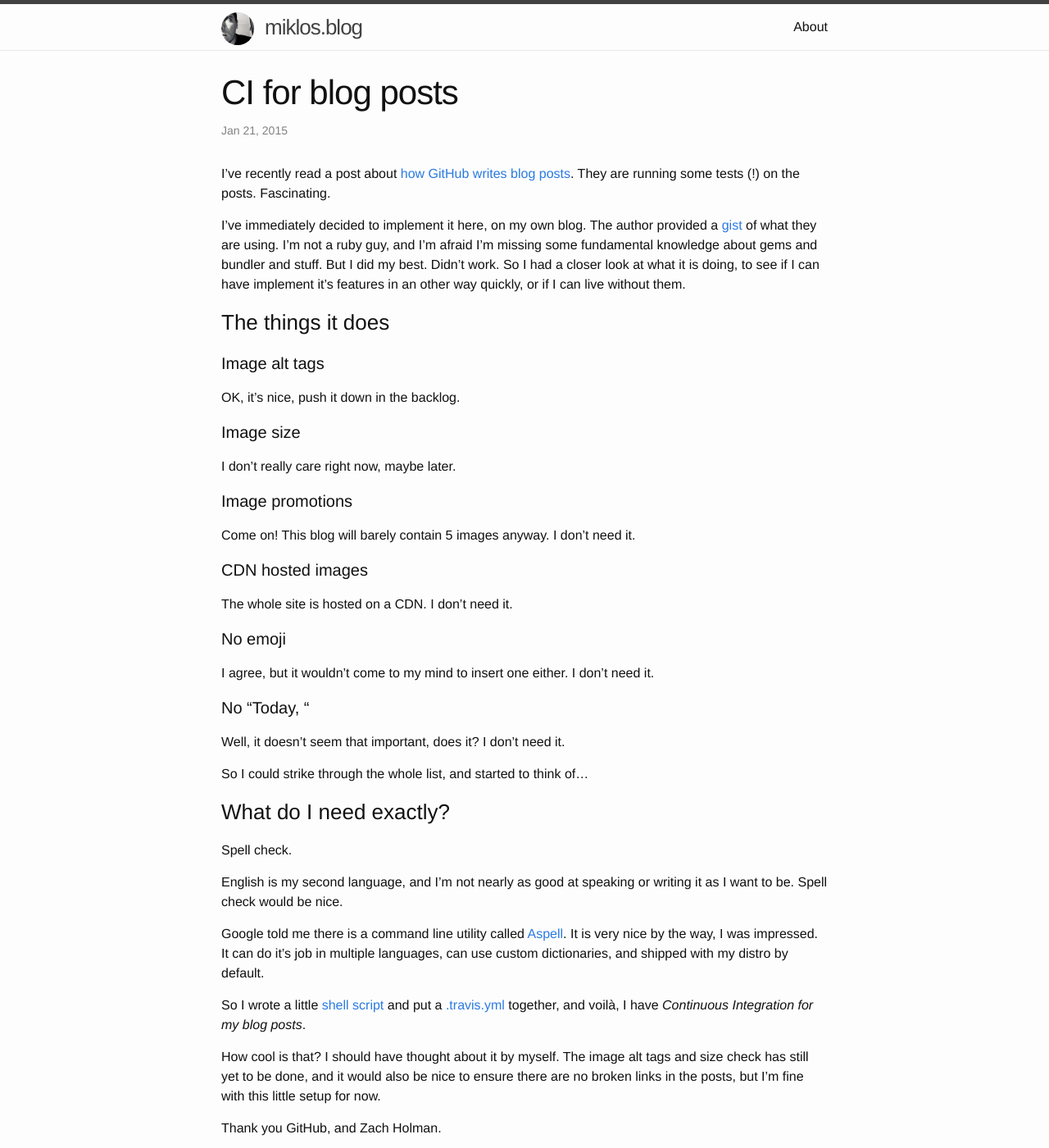
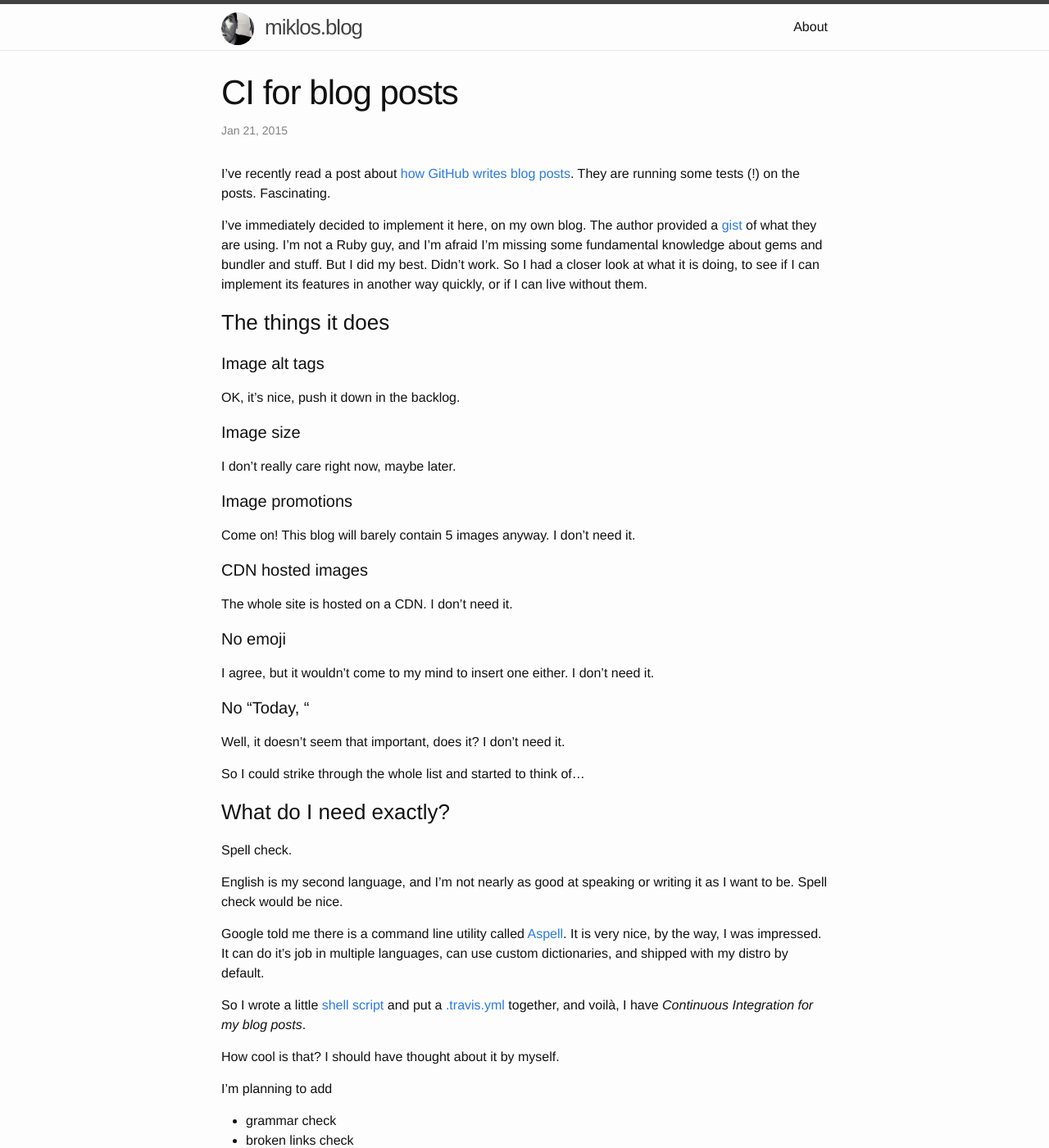
Before and after one commit to miklos-martin/miklos-martin.github.io, a Jekyll site: the page built from _posts/2015-01-21-ci-for-blog-posts.md, in a window 1280 px wide and 1400 px high. Shown: the whole window at 82% size. Built offline with Jekyll 4.4.1, drawn with Linux system fonts in a browser that asks for light colours; comment, search, counter and statistics services are not loaded; some of the changed text lies outside the part shown.

Commit message:
minor fixes

```diff
--- a/_posts/2015-01-21-ci-for-blog-posts.md
+++ b/_posts/2015-01-21-ci-for-blog-posts.md
@@ -4,10 +4,11 @@
 date: 2015-01-21
 categories: tips ci
 ---
+
 I've recently read a post about [how GitHub writes blog posts][github posts]. They are running some tests (!) on the posts. Fascinating.
 
 I've immediately decided to implement it here, on my own blog.
-The author provided a [gist] of what they are using. I'm not a ruby guy, and I'm afraid I'm missing some fundamental knowledge about gems and bundler and stuff. But I did my best. Didn't work. So I had a closer look at what it is doing, to see if I can have implement it's features in an other way quickly, or if I can live without them.
+The author provided a [gist] of what they are using. I'm not a Ruby guy, and I'm afraid I'm missing some fundamental knowledge about gems and bundler and stuff. But I did my best. Didn't work. So I had a closer look at what it is doing, to see if I can implement its features in another way quickly, or if I can live without them.
 
 ### The things it does
 
@@ -33,7 +34,7 @@
 Well, it doesn't seem that important, does it?
 I don't need it.
 
-So I could strike through the whole list, and started to think of...
+So I could strike through the whole list and started to think of...
 
 ### What do I need exactly?
 
@@ -41,13 +42,20 @@
 
 English is my second language, and I'm not nearly as good at speaking or writing it as I want to be. Spell check would be nice.
 
-Google told me there is a command line utility called [Aspell]. It is very nice by the way, I was impressed. It can do it's job in multiple languages, can use custom dictionaries, and shipped with my distro by default.
+Google told me there is a command line utility called [Aspell]. It is very nice, by the way, I was impressed. It can do it's job in multiple languages, can use custom dictionaries, and shipped with my distro by default.
 
 So I wrote a little [shell script][spell check] and put a [.travis.yml][travis] together, and voilà, I have _Continuous Integration for my blog posts_.
 
-How cool is that? I should have thought about it by myself. The image alt tags and size check has still yet to be done, and it would also be nice to ensure there are no broken links in the posts, but I'm fine with this little setup for now.
+How cool is that? I should have thought about it by myself.
 
-Thank you GitHub, and Zach Holman.
+I'm planning to add
+- grammar check
+- broken links check
+- image alt tags and size checks after I've added at least one image
+
+So there are a number of things that has yet to be done, but I'm fine with this setup for now.
+
+Thank you, GitHub and Zach Holman.
 
 [github posts]: http://zachholman.com/posts/how-github-writes-blog-posts/
 [gist]: https://gist.github.com/holman/4bd27ba3950ee2ee79c3
```
